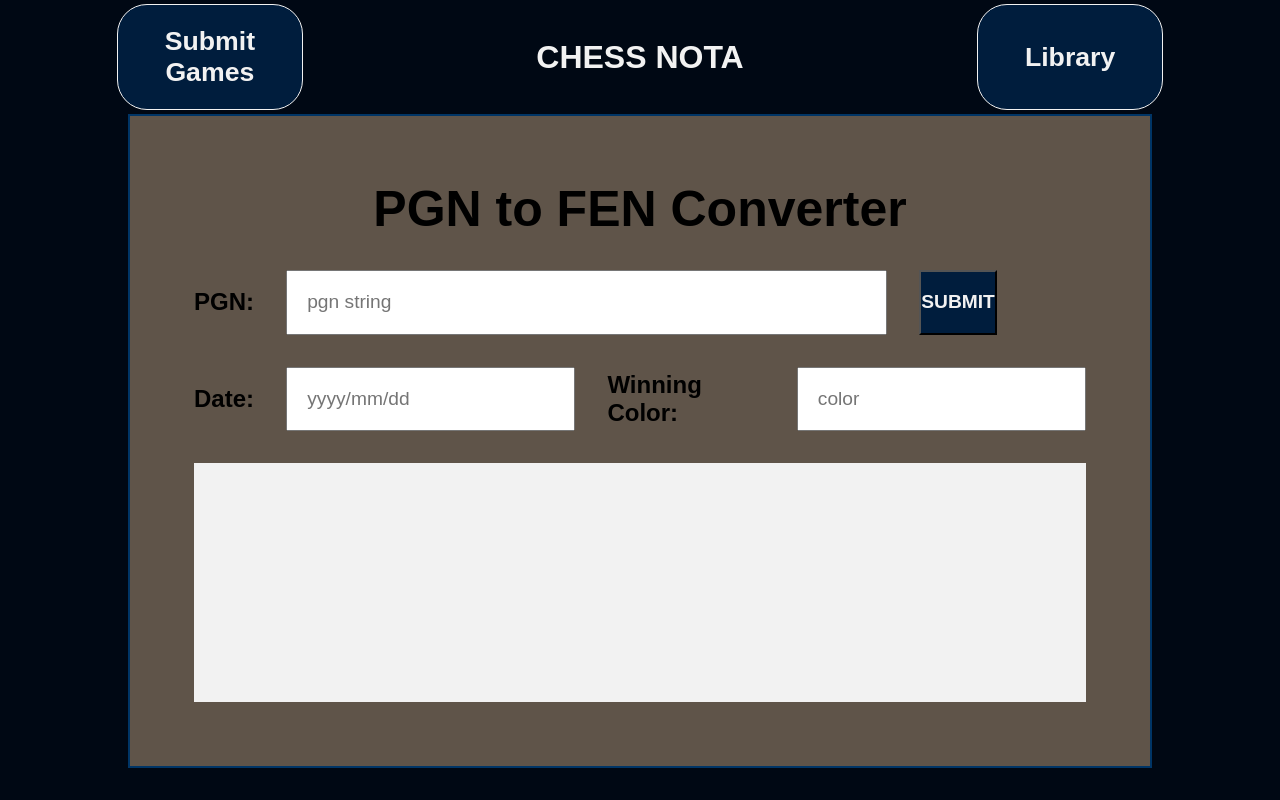
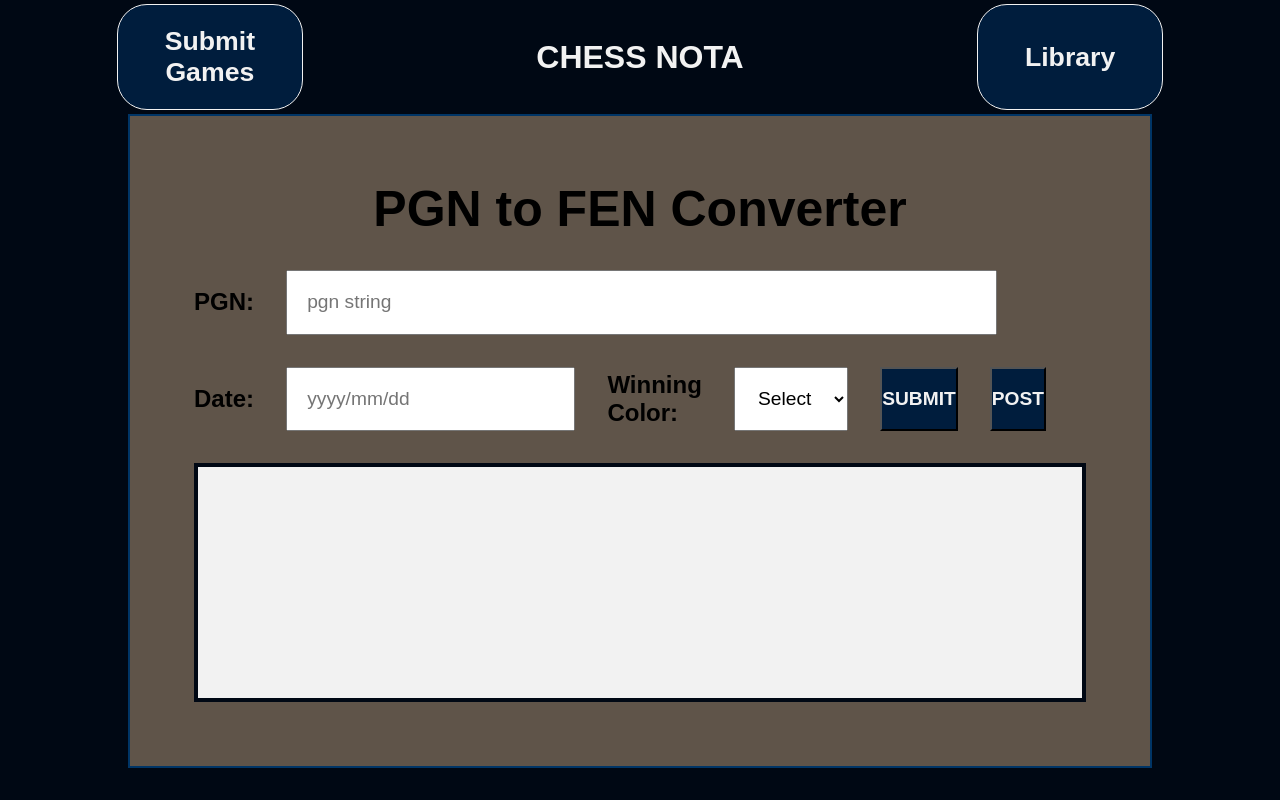
Before and after one commit to drewk93/chess-nota, a React (Vite) app: page / in a window 1280 px wide. Both pictures are taken after a click on the button "Submit Games". Built offline with nearby package versions, Linux system fonts and the light colour scheme.

Commit message:
Commit 6 - PGN to FEN functionality init

```diff
--- a/src/App.css
+++ b/src/App.css
@@ -98,10 +98,18 @@
 }
 
 #pgn-input{
-  width: 80%;
+  width: 100%;
 }
 
-#submit-btn{
+#date-winner-container{
+  display: flex;
+  flex-direction: row;
+  align-items: center;
+  width: 90%;
+  gap: 2em;
+}
+
+.input-btn{
   width: 10%;
   height: 100%;
   font-size: larger;
@@ -111,22 +119,22 @@
   transition: transform 0.5s ease;
 }
 
-#submit-btn:hover{
+#submit-btn{
+  margin-left: auto;
+}
+
+.input-btn:hover{
   background-color: var(--white);
   color: var(--dark);
   transform: scale(1.2);
+
 }
 
-#date-winner-container{
-  display: flex;
-  flex-direction: row;
-  align-items: center;
-  gap: 2em;
-}
 
 #fenContainer {
   display: flex;
   background-color: var(--white);
   width: 100%;
   height: 70%;
+  border: 4px solid var(--dark);
 }
--- a/src/components/Input.jsx
+++ b/src/components/Input.jsx
@@ -1,17 +1,44 @@
+import {useState, useEffect} from 'react'
+import { Chess } from 'chess.js'
+
 const Input = () => {
+
+    const [pgnInput, setPgnInput] = useState('');
+    const [dateInput, setDateInput] = useState('');
+    const [winnerInput, setWinnerInput] = useState('')
+    const [fenInput, setFenInput] = useState({});
+
+    const pgnChange = (event) => {
+        setPgnInput(event.target.value);
+    };
+
+    const convertToFEN = () => {
+        const chess = new Chess();
+        chess.loadPgn(pgnInput)
+        console.log(chess.fen())
+    }
+
+
+
     return (
         <div id="input-container">
             <h1 id="input-header"> PGN to FEN Converter </h1>
              <div id="pgn-container">
-                <label htmlFor="pgn-input" className="input-label">PGN:</label>
-                <input type="text" id="pgn-input" className="input-field" placeholder="pgn string" />
-                <button id="submit-btn"> SUBMIT</button>
+                <label htmlFor="pgn-input" className="input-label" >PGN:</label>
+                <input type="text" id="pgn-input" className="input-field" placeholder="pgn string" value={pgnInput} onChange={pgnChange} />
             </div>
             <div id="date-winner-container">
                 <label htmlFor="dateInput" className="input-label">Date:</label>
                 <input type="text" id="dateInput" className="input-field" placeholder="yyyy/mm/dd" />
                 <label htmlFor="winner" className="input-label">Winning Color:</label>
-                <input type="text" id="winner" className="input-field" placeholder="color" />
+                <select id="winner" className="input-field">
+                    <option value="">Select</option>
+                    <option value="black">Black</option>
+                    <option value="white">White</option>
+                    <option value="draw">Draw</option>
+                </select>
+                <button id="submit-btn" className="input-btn" onClick={convertToFEN}> SUBMIT</button>
+                <button id="post-btn" className="input-btn"> POST </button>
             </div>
             <div id="fenContainer">
             </div>
```
Also changed, not shown: src/components/fenElement.jsx (added), 2 other files (tests, documents, lock files or other folders).
